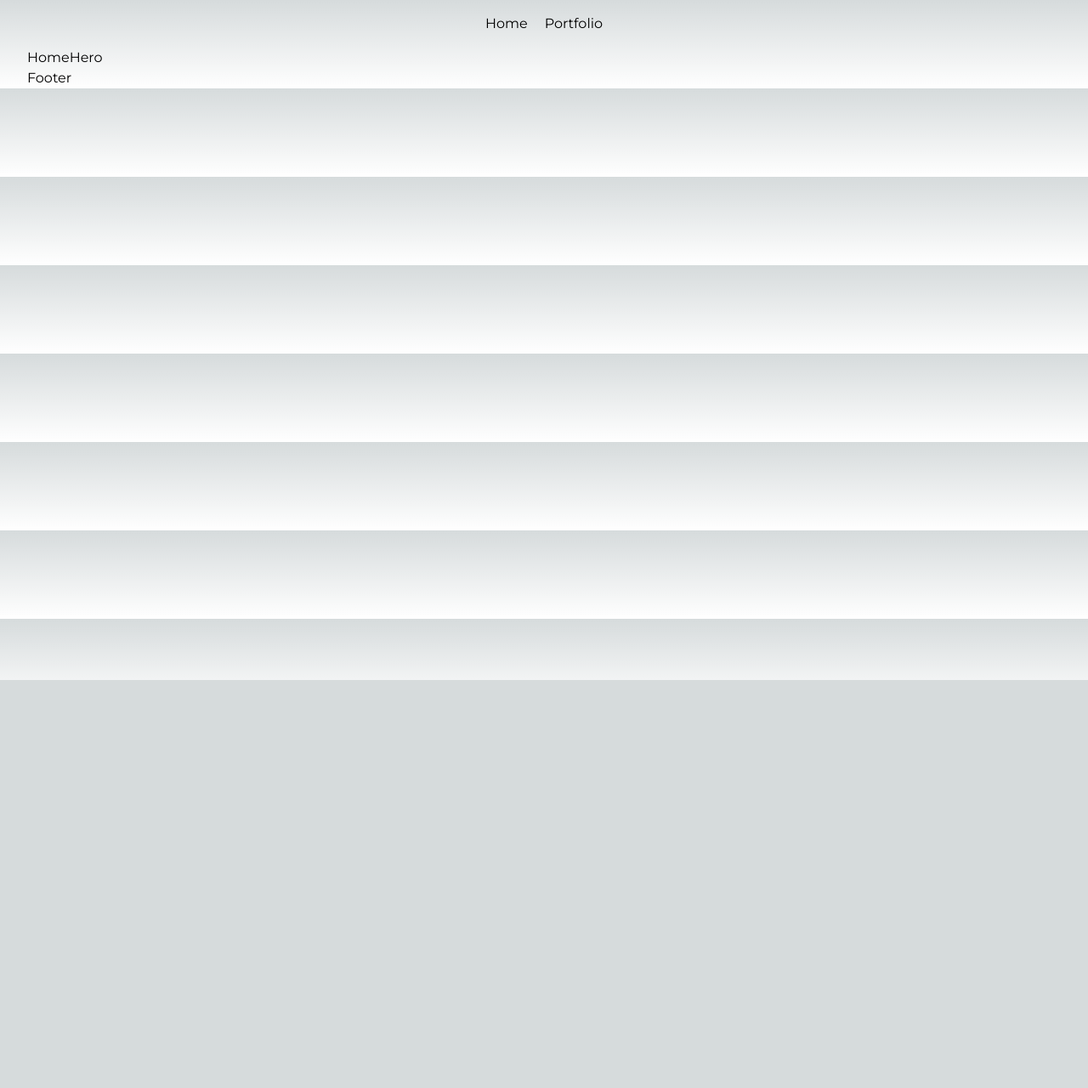
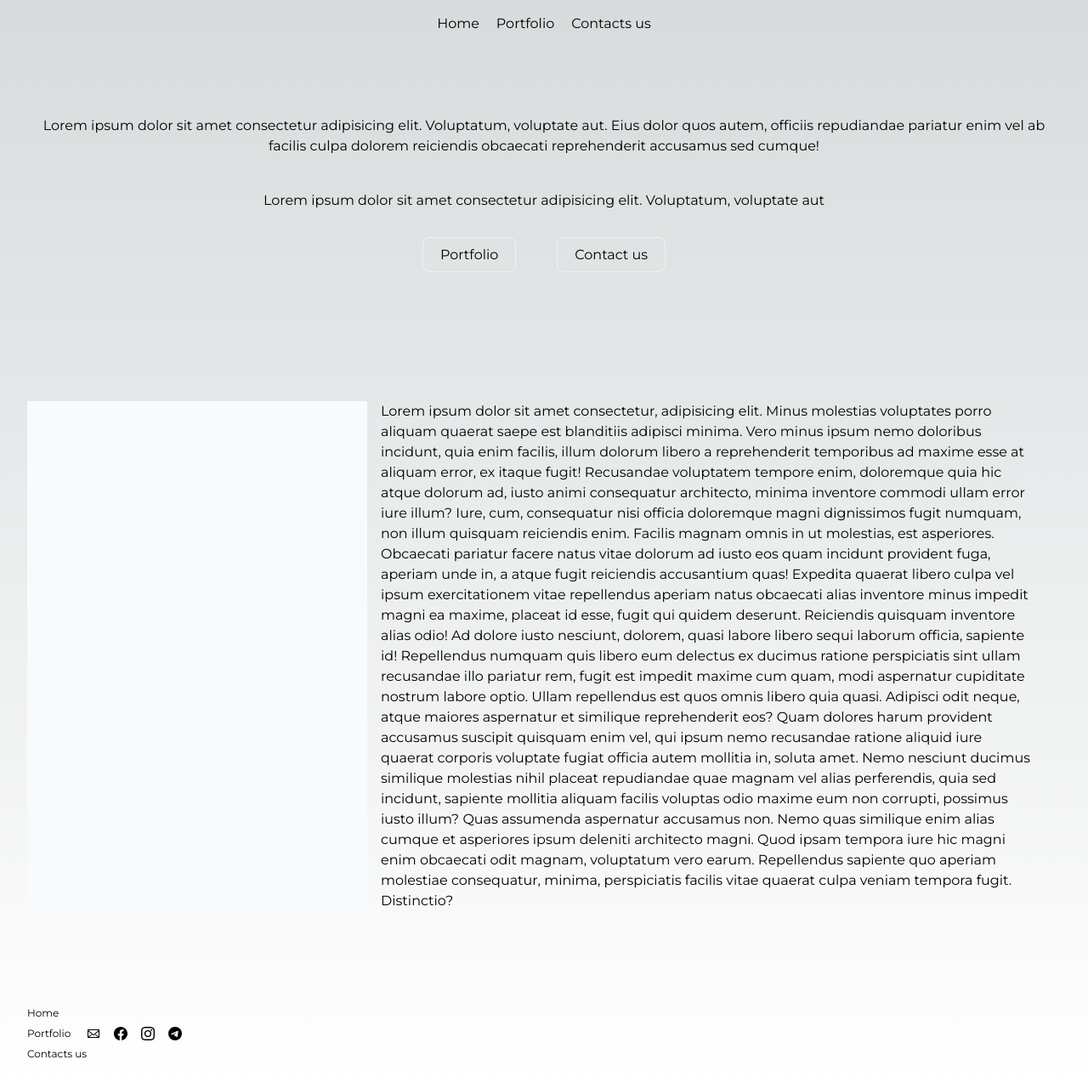
Before and after one commit to ToyEye/point, a Next.js app: page / in a window 1280 px wide. Shown: the whole page at 85% size. Before the commit the page ends 800 px from the top, so only its background shows below. Built offline with nearby package versions, Linux system fonts and the light colour scheme.

Commit message:
add footer

```diff
--- /dev/null
+++ b/app/contact/page.js
@@ -0,0 +1,7 @@
+import React from "react";
+
+const ContactPage = () => {
+  return <div>page</div>;
+};
+
+export default ContactPage;
--- a/app/globals.css
+++ b/app/globals.css
@@ -25,3 +25,19 @@ body {
     )
     rgb(var(--background-start-rgb));
 }
+
+.btnsLink {
+  padding: 10px 20px;
+  border-radius: 8px;
+  background-color: transparent;
+  border: 1px solid #ffffff80;
+  transition: 0.05s ease;
+}
+
+.btnsLink:is(:hover, :focus) {
+  background: #00eeff;
+  border: 1px solid #00e1ff;
+  text-shadow: 0 0 5px #ffffff, 0 0 10px #ffffff, 0 0 20px #ffffff;
+  box-shadow: 0 0 5px #00e1ff, 0 0 20px #00e1ff, 0 0 50px #00e1ff,
+    0 0 100px #00e1ff;
+}
--- a/app/page.js
+++ b/app/page.js
@@ -1,9 +1,11 @@
 import HomeHero from "@/components/HomeHero";
+import About from "@/components/About";
 
 export default function Home() {
   return (
     <>
       <HomeHero />
+      <About />
     </>
   );
 }
--- /dev/null
+++ b/components/About.jsx
@@ -0,0 +1,58 @@
+import React from "react";
+import Image from "next/image";
+
+const About = () => {
+  return (
+    <section className="py-4 md:py-8 lg:py-20 ">
+      <div className="container">
+        {/* <Image
+          src="https://placehold.co/600x400/jpg"
+          alt=""
+          width={600}
+          height={400}
+        /> */}
+        <div className="flex gap-4">
+          <div className="block w-[400px] h-[600px] bg-slate-50"> </div>
+          <p className="w-[768px]">
+            Lorem ipsum dolor sit amet consectetur, adipisicing elit. Minus
+            molestias voluptates porro aliquam quaerat saepe est blanditiis
+            adipisci minima. Vero minus ipsum nemo doloribus incidunt, quia enim
+            facilis, illum dolorum libero a reprehenderit temporibus ad maxime
+            esse at aliquam error, ex itaque fugit! Recusandae voluptatem
+            tempore enim, doloremque quia hic atque dolorum ad, iusto animi
+            consequatur architecto, minima inventore commodi ullam error iure
+            illum? Iure, cum, consequatur nisi officia doloremque magni
+            dignissimos fugit numquam, non illum quisquam reiciendis enim.
+            Facilis magnam omnis in ut molestias, est asperiores. Obcaecati
+            pariatur facere natus vitae dolorum ad iusto eos quam incidunt
+            provident fuga, aperiam unde in, a atque fugit reiciendis
+            accusantium quas! Expedita quaerat libero culpa vel ipsum
+            exercitationem vitae repellendus aperiam natus obcaecati alias
+            inventore minus impedit magni ea maxime, placeat id esse, fugit qui
+            quidem deserunt. Reiciendis quisquam inventore alias odio! Ad dolore
+            iusto nesciunt, dolorem, quasi labore libero sequi laborum officia,
+            sapiente id! Repellendus numquam quis libero eum delectus ex ducimus
+            ratione perspiciatis sint ullam recusandae illo pariatur rem, fugit
+            est impedit maxime cum quam, modi aspernatur cupiditate nostrum
+            labore optio. Ullam repellendus est quos omnis libero quia quasi.
+            Adipisci odit neque, atque maiores aspernatur et similique
+            reprehenderit eos? Quam dolores harum provident accusamus suscipit
+            quisquam enim vel, qui ipsum nemo recusandae ratione aliquid iure
+            quaerat corporis voluptate fugiat officia autem mollitia in, soluta
+            amet. Nemo nesciunt ducimus similique molestias nihil placeat
+            repudiandae quae magnam vel alias perferendis, quia sed incidunt,
+            sapiente mollitia aliquam facilis voluptas odio maxime eum non
+            corrupti, possimus iusto illum? Quas assumenda aspernatur accusamus
+            non. Nemo quas similique enim alias cumque et asperiores ipsum
+            deleniti architecto magni. Quod ipsam tempora iure hic magni enim
+            obcaecati odit magnam, voluptatum vero earum. Repellendus sapiente
+            quo aperiam molestiae consequatur, minima, perspiciatis facilis
+            vitae quaerat culpa veniam tempora fugit. Distinctio?
+          </p>
+        </div>
+      </div>
+    </section>
+  );
+};
+
+export default About;
--- a/components/HomeHero.jsx
+++ b/components/HomeHero.jsx
@@ -1,9 +1,34 @@
 import React from "react";
+
+import Link from "next/link";
 
 const HomeHero = () => {
   return (
-    <section>
-      <div className="container">HomeHero</div>
+    <section className="py-4 md:py-8 lg:py-20 ">
+      <div className="container">
+        <h1 className="text-center mb-10">
+          Lorem ipsum dolor sit amet consectetur adipisicing elit. Voluptatum,
+          voluptate aut. Eius dolor quos autem, officiis repudiandae pariatur
+          enim vel ab facilis culpa dolorem reiciendis obcaecati reprehenderit
+          accusamus sed cumque!
+        </h1>
+        <p className="text-center mb-10">
+          Lorem ipsum dolor sit amet consectetur adipisicing elit. Voluptatum,
+          voluptate aut
+        </p>
+        <ul className="flex justify-center gap-12">
+          <li>
+            <Link href="/portfolio" className="btnsLink">
+              Portfolio
+            </Link>
+          </li>
+          <li>
+            <Link href="/contact" className="btnsLink">
+              Contact us
+            </Link>
+          </li>
+        </ul>
+      </div>
     </section>
   );
 };
--- a/components/Layout/Footer.jsx
+++ b/components/Layout/Footer.jsx
@@ -1,9 +1,56 @@
 import React from "react";
+import { BsFacebook, BsInstagram, BsTelegram } from "react-icons/bs";
+import { GoMail } from "react-icons/go";
+
+import { routes } from "@/routes";
+import Link from "next/link";
+
+const iconList = [
+  { id: "1", path: "mailto:litvinovaalina1992@gmail.com", icon: <GoMail /> },
+  {
+    id: "2",
+    path: "https://www.facebook.com/profile.php?id=100017677902012",
+    icon: <BsFacebook />,
+  },
+  {
+    id: "3",
+    path: "https://www.instagram.com/leading_miroslavovna/",
+    icon: <BsInstagram />,
+  },
+  {
+    id: "4",
+    path: "https://t.me/alinamiroslavovna",
+    icon: <BsTelegram />,
+  },
+];
 
 const Footer = () => {
   return (
-    <footer>
-      <div className="container">Footer</div>
+    <footer className="py-8">
+      <div className="container">
+        <div className="flex items-center">
+          <nav>
+            <ul className="flex gap-2 flex-col justify-center text-xs">
+              {routes.map(({ id, name, path }) => (
+                <li key={id}>
+                  <Link href={path} className="">
+                    {name}
+                  </Link>
+                </li>
+              ))}
+            </ul>
+          </nav>
+          <ul className="flex gap-4">
+            {iconList.map(({ id, path, icon }) => (
+              <li key={id}>
+                <a href={path} target="_blank noreferrer">
+                  {icon}
+                </a>
+              </li>
+            ))}
+          </ul>
+        </div>
+      </div>
     </footer>
   );
 };
--- a/routes.js
+++ b/routes.js
@@ -1,4 +1,10 @@
 export const routes = [
   { id: "1", name: "Home", path: "/" },
   { id: "2", name: "Portfolio", path: "/portfolio" },
+  { id: "3", name: "Contacts us", path: "/contact" },
 ];
+
+const result = routes.reduce((obj, route) => {
+  obj[route.name.toUpperCase()] = route.path;
+  return obj;
+}, {});
--- a/tailwind.config.js
+++ b/tailwind.config.js
@@ -21,6 +21,7 @@ module.exports = {
         md: "32px",
       },
     },
+
     extend: {
       backgroundImage: {
         "gradient-radial": "radial-gradient(var(--tw-gradient-stops))",
```
